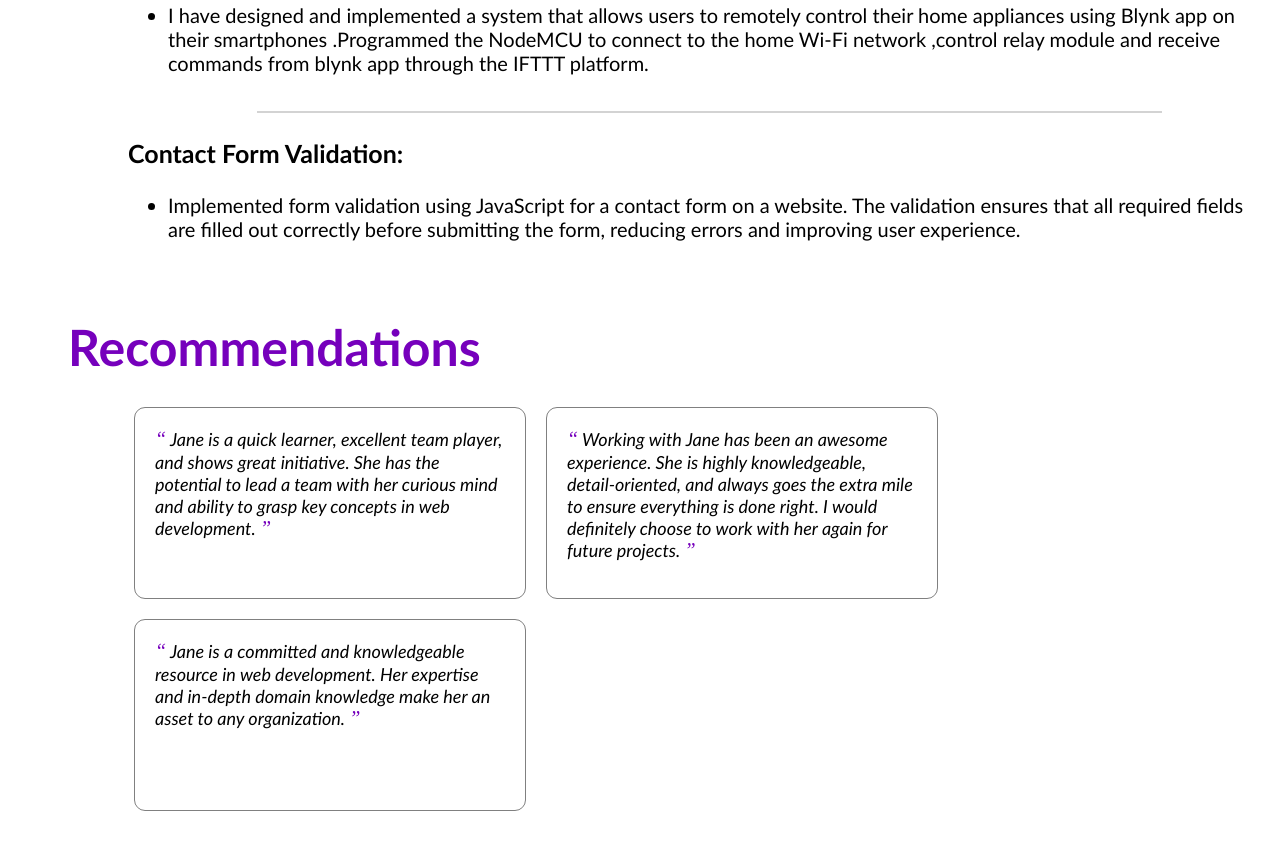
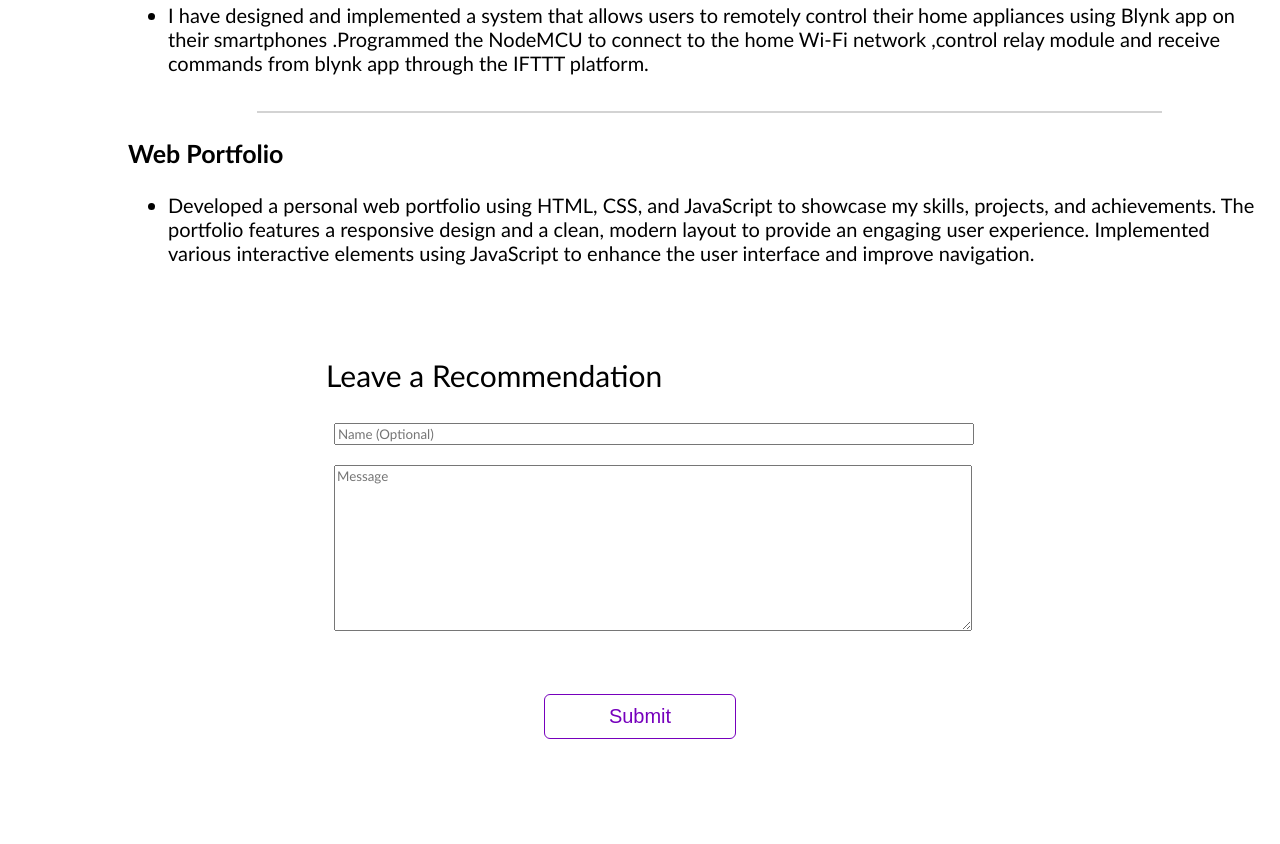
Before and after one commit to murug-anand/cv, a plain HTML site: page index.html in a window 1280 px wide. Shown: the part 1250-2094 px from the top of the page. After the commit the page ends 2073 px from the top, so only its background shows below. Drawn offline with Linux system fonts and the light colour scheme.

Commit message:
Update index.html

```diff
--- a/index.html
+++ b/index.html
@@ -107,40 +107,15 @@ commands from blynk app through the IFTTT platform.</li>
           </div>
           <hr>
           <div class="project-card">
-            <h3>Contact Form Validation:</h3>
+            <h3>Web Portfolio</h3>
             <ul>
-              <li>Implemented form validation using JavaScript for a contact form on a website. The validation ensures that all required fields are filled out correctly before submitting the form, reducing errors and improving user experience.</li>
+              <li>Developed a personal web portfolio using HTML, CSS, and JavaScript to showcase my skills, projects, and achievements. The portfolio features a responsive design and a clean, modern layout to provide an engaging user experience. Implemented various interactive elements using JavaScript to enhance the user interface and improve navigation.</li>
             </ul>
           </div>
     </div>
     </section>
     <div style="clear:both;"></div>
 
-    <!-- Recommendations -->
-    <section id="recommendations">
-      <h2>Recommendations</h2>
-      <div style="clear:both;"></div>
-      <div class="all_recommendations" id="all_recommendations">
-        <div class="recommendation">
-          <span>&#8220;</span>
-          Jane is a quick learner, excellent team player, and shows great initiative.
-          She has the potential to lead a team with her curious mind and ability to grasp key concepts in web development.
-          <span>&#8221;</span>
-        </div>
-        <div class="recommendation">
-          <span>&#8220;</span>
-          Working with Jane has been an awesome experience.
-          She is highly knowledgeable, detail-oriented, and always goes the extra mile to ensure everything is done right.
-          I would definitely choose to work with her again for future projects.
-          <span>&#8221;</span>
-        </div>
-        <div class="recommendation">
-          <span>&#8220;</span>
-          Jane is a committed and knowledgeable resource in web development. Her expertise and in-depth domain knowledge make her an asset to any organization.
-          <span>&#8221;</span>
-        </div>
-      </div>
-    </section>
 
     <!-- Recommendation Form -->
     <section id="contact">
```
